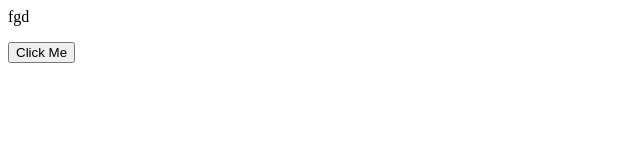
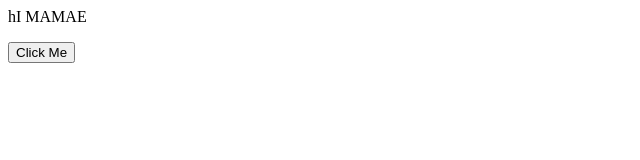
Before and after one commit to thamarais16/rxjs-mergeMap-with-angular, an Angular app: page / in a window 1280 px wide. Shown: the top 160 px of the page, without its empty margins (0-640 px from the left). Built offline with nearby package versions, Linux system fonts and the light colour scheme.

Commit message:
3 files modified

```diff
--- a/src/app/app.component.ts
+++ b/src/app/app.component.ts
@@ -6,6 +6,7 @@ import {
   AfterViewInit,
 } from '@angular/core';
 import { of, from, mergeMap, fromEvent, Observable, switchMap } from 'rxjs';
+import { exhaustMap } from 'rxjs/operators';
 
 @Component({
   selector: 'my-app',
@@ -53,7 +54,7 @@ export class AppComponent implements OnInit {
   mergeMapExm() {
     this.click$
       .pipe(
-        mergeMap((val) => {
+        exhaustMap((val) => {
           this.count = this.count + 1;
           return this.delayCount(this.count);
         })
--- a/src/app/demo/demo.component.html
+++ b/src/app/demo/demo.component.html
@@ -1,2 +1,2 @@
-<p>fgd</p>
+<p #para>Hi mapla</p>
 <button #buttons>Click Me</button>
--- a/src/app/demo/demo.component.ts
+++ b/src/app/demo/demo.component.ts
@@ -1,4 +1,4 @@
-import { AfterViewInit, Component, OnInit, ViewChild } from '@angular/core';
+import { AfterViewInit, Component, ElementRef, OnInit, ViewChild } from '@angular/core';
 import { fromEvent, Observable, concatMap, exhaustMap } from 'rxjs';
 
 @Component({
@@ -8,6 +8,7 @@ import { fromEvent, Observable, concatMap, exhaustMap } from 'rxjs';
 })
 export class DemoComponent implements OnInit, AfterViewInit {
   @ViewChild('buttons', { static: true }) buttons;
+  @ViewChild('para', {static: false}) para: ElementRef;
   click: Observable<any>;
   count = 0;
   constructor() {}
@@ -17,6 +18,7 @@ export class DemoComponent implements OnInit, AfterViewInit {
   ngAfterViewInit() {
     this.click = fromEvent(this.buttons.nativeElement, 'click');
     this.mergeMapExm();
+    this.para.nativeElement.innerHTML = "hI MAMAE";
   }
 
   delayCount(count: number): Observable<any> {
```
